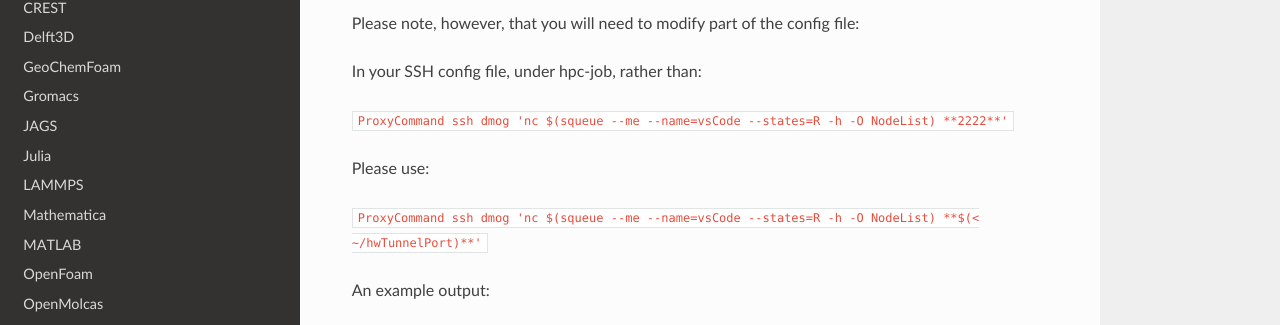
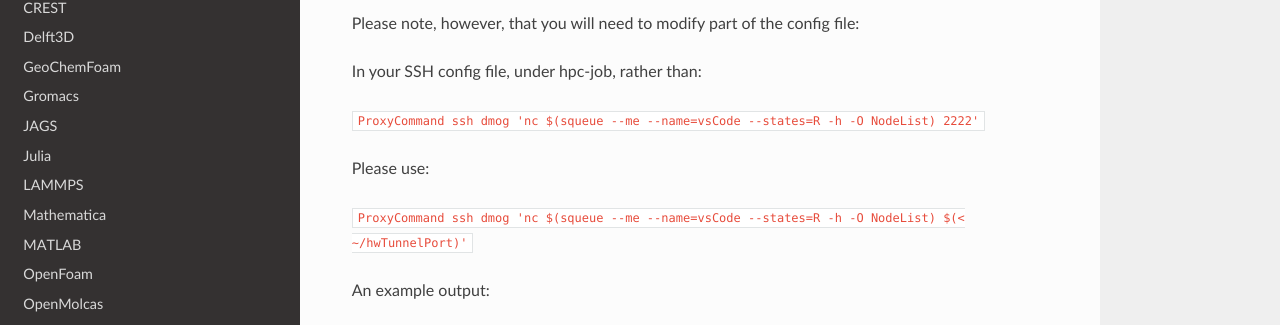
Before and after one commit to jm130/dmogdocs, a Sphinx documentation site: the page built from docs/source/utilities/hwVSCode.rst, in a window 1280 px wide and 1047 px high. Shown: the part 340-665 px from the top of the window. Built offline with Sphinx 7.4.7 and the Read the Docs theme 3.1.0, drawn with Linux system fonts in a browser that asks for light colours.

```diff
--- a/docs/source/utilities/hwVSCode.rst
+++ b/docs/source/utilities/hwVSCode.rst
@@ -11,11 +11,11 @@ Please note, however, that you will need to modify part of the config file:
 
 In your SSH config file, under hpc-job, rather than:
 
-``ProxyCommand ssh dmog 'nc $(squeue --me --name=vsCode --states=R -h -O NodeList) **2222**'``
+``ProxyCommand ssh dmog 'nc $(squeue --me --name=vsCode --states=R -h -O NodeList) 2222'``
 
 Please use:
 
-``ProxyCommand ssh dmog 'nc $(squeue --me --name=vsCode --states=R -h -O NodeList) **$(< ~/hwTunnelPort)**'``
+``ProxyCommand ssh dmog 'nc $(squeue --me --name=vsCode --states=R -h -O NodeList) $(< ~/hwTunnelPort)'``
 
 An example output:
 
```
